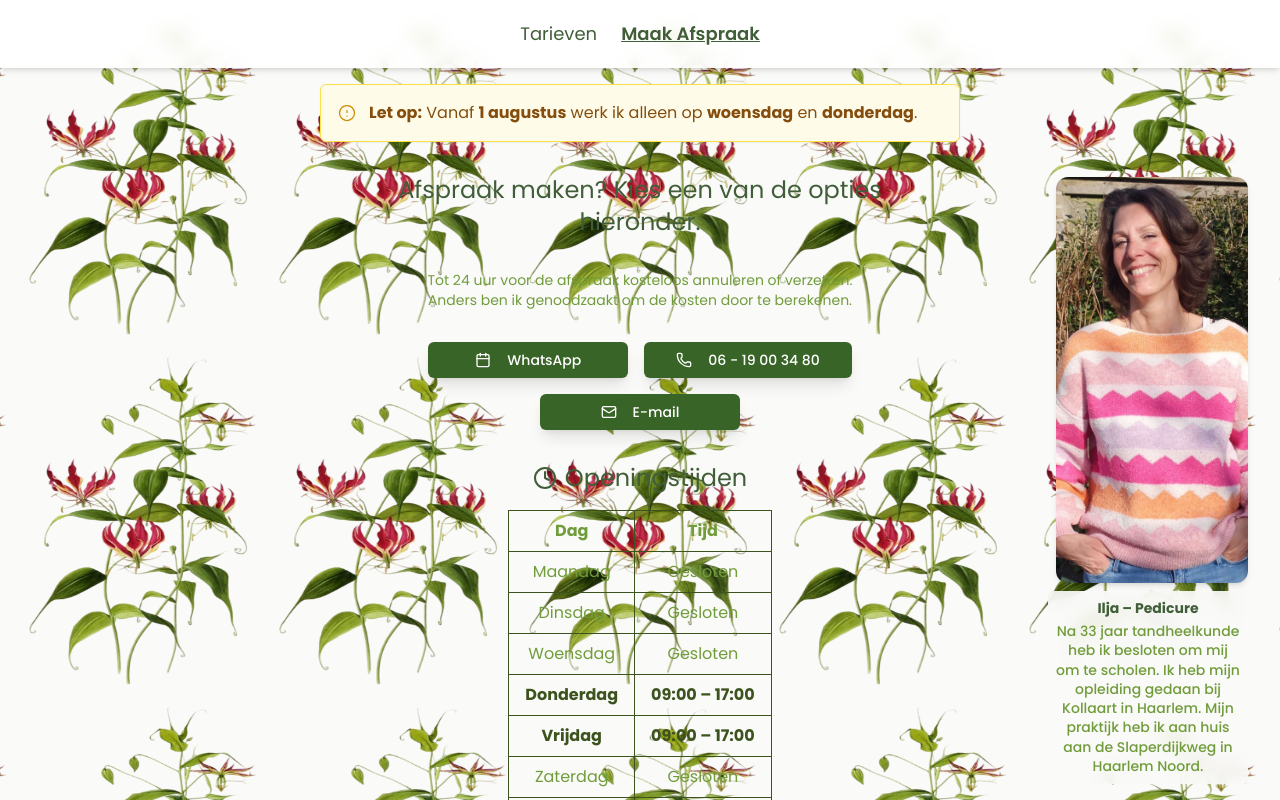
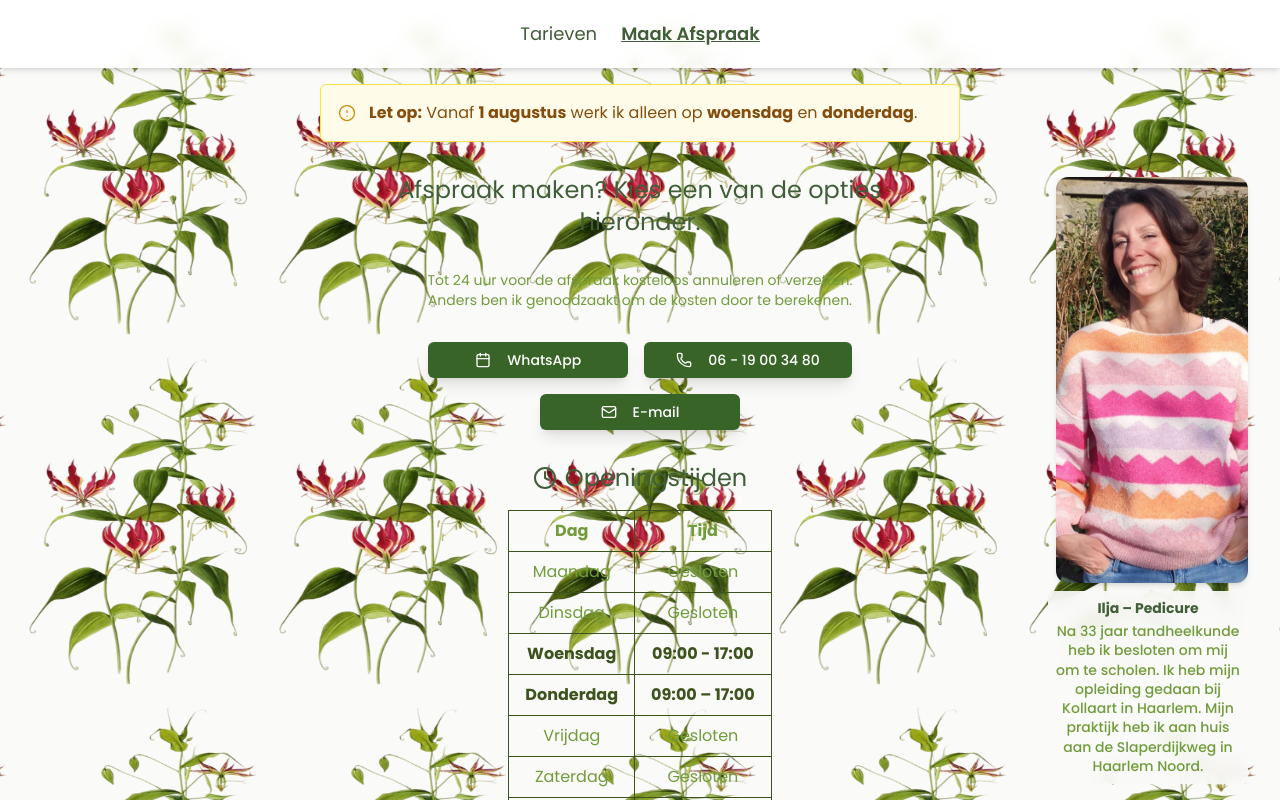
Before and after one commit to TiekoKrijgsman/praktijkaandedijk, a Next.js app: page /contact in a window 1280 px wide. Shown: the top 800 px of the page. Built offline with nearby package versions, Linux system fonts and the light colour scheme.

Commit message:
feat: new opening day times

```diff
--- a/app/contact/page.tsx
+++ b/app/contact/page.tsx
@@ -94,13 +94,13 @@ export default function Contact() {
                 {[
                   ["Maandag", "Gesloten"],
                   ["Dinsdag", "Gesloten"],
-                  ["Woensdag", "Gesloten"],
+                  ["Woensdag", "09:00 - 17:00"],
                   ["Donderdag", "09:00 – 17:00"],
-                  ["Vrijdag", "09:00 – 17:00"],
+                  ["Vrijdag", "Gesloten"],
                   ["Zaterdag", "Gesloten"],
                   ["Zondag", "Gesloten"],
                 ].map(([day, time]) => {
-                  const isOpenDay = day === "Donderdag" || day === "Vrijdag";
+                  const isOpenDay = day === "Woensdag" || day === "Donderdag";
                   const textColor = isOpenDay ? "text-[#3d531e] font-bold" : "text-[#719c3b]";
                   return (
                     <tr key={day} className={textColor}>
```
